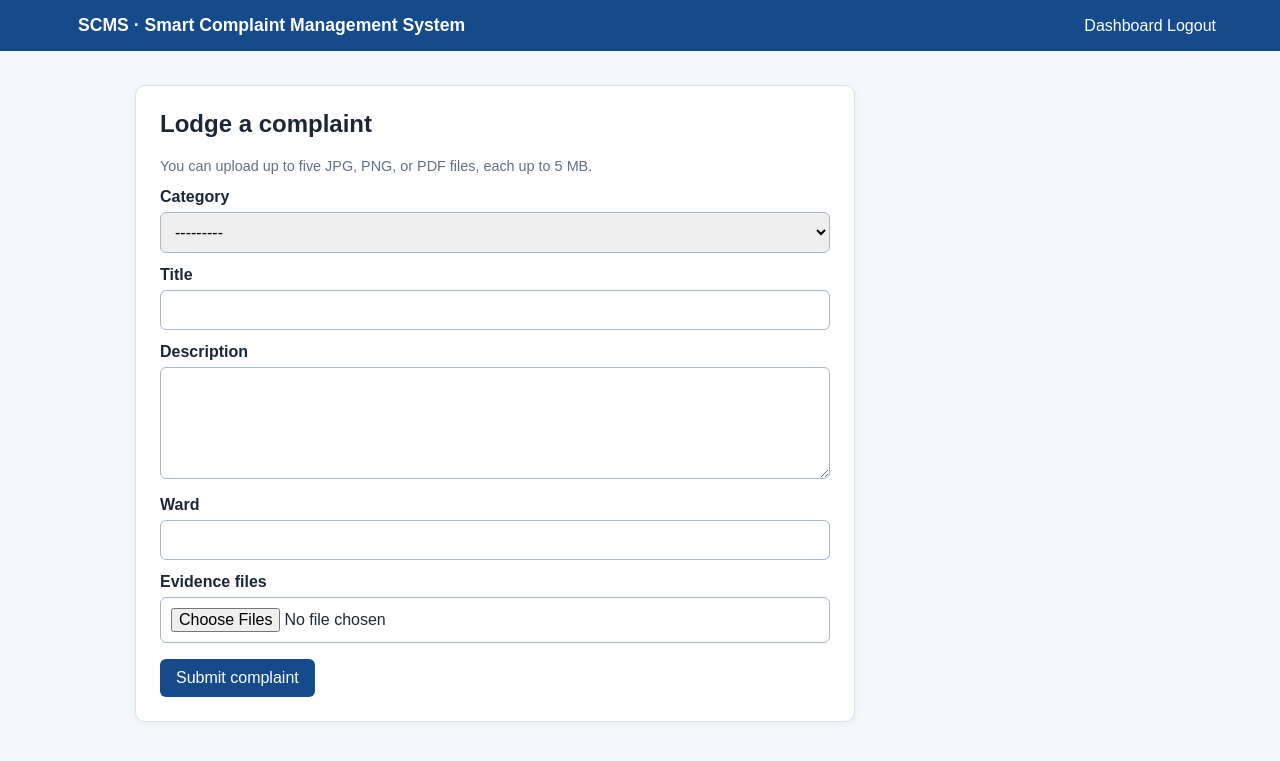
After one commit to Atharva-Singh1/Smart-Complaint-Management-System, a Django app: page /complaints/new/ in a window 1280 px wide. The commit adds this page. Shown: the top 761 px of the page. Run offline with Django 5.2, Linux system fonts and the light colour scheme; the visitor is signed in with stand-in values (Sample User, id 1).

Commit message:
Add complaint lodging, evidence limits, and tracking IDs

```diff
--- /dev/null
+++ b/backend/core/forms.py
@@ -0,0 +1,89 @@
+from accounts.models import User
+from django import forms
+from django.contrib.auth.password_validation import validate_password
+from django.core.exceptions import ValidationError
+
+from .models import Complaint
+
+
+class RegistrationForm(forms.ModelForm):
+    password = forms.CharField(widget=forms.PasswordInput, min_length=8)
+    confirm_password = forms.CharField(widget=forms.PasswordInput, min_length=8)
+
+    class Meta:
+        model = User
+        fields = ["full_name", "email", "phone", "password"]
+
+    def clean(self):
+        cleaned = super().clean()
+        password = cleaned.get("password")
+        if password:
+            try:
+                validate_password(password)
+            except ValidationError as error:
+                self.add_error("password", error)
+        if password != cleaned.get("confirm_password"):
+            self.add_error("confirm_password", "Passwords do not match.")
+        return cleaned
+
+    def save(self, commit=True):
+        return User.objects.create_user(
+            email=self.cleaned_data["email"],
+            phone=self.cleaned_data["phone"],
+            full_name=self.cleaned_data["full_name"],
+            password=self.cleaned_data["password"],
+            role=User.Role.CITIZEN,
+        )
+
+
+class MultipleFileInput(forms.ClearableFileInput):
+    allow_multiple_selected = True
+
+
+class EvidenceField(forms.FileField):
+    def clean(self, data, initial=None):
+        files = data if isinstance(data, (list, tuple)) else [data]
+        return [super(EvidenceField, self).clean(file, initial) for file in files if file]
+
+
+class ComplaintForm(forms.ModelForm):
+    evidence_files = EvidenceField(required=False, widget=MultipleFileInput)
+
+    class Meta:
+        model = Complaint
+        fields = ["category", "title", "description", "ward"]
+        widgets = {"description": forms.Textarea(attrs={"rows": 5})}
+
+    def clean_evidence_files(self):
+        files = self.cleaned_data["evidence_files"]
+        if len(files) > 5:
+            raise forms.ValidationError("You may upload a maximum of five files.")
+        allowed = {"image/jpeg", "image/png", "application/pdf"}
+        for file in files:
+            if file.size > 5 * 1024 * 1024:
+                raise forms.ValidationError(f"{file.name} is larger than 5 MB.")
+            if file.content_type not in allowed:
+                raise forms.ValidationError("Only JPG, PNG, and PDF evidence is allowed.")
+        return files
+
+
+class AssignmentForm(forms.Form):
+    assigned_to = forms.ModelChoiceField(queryset=User.objects.none(), label="Assign to")
+    internal_note = forms.CharField(required=False, widget=forms.Textarea(attrs={"rows": 3}))
+
+    def __init__(self, *args, **kwargs):
+        super().__init__(*args, **kwargs)
+        self.fields["assigned_to"].queryset = User.objects.filter(
+            role__in=[User.Role.STAFF, User.Role.ADMIN]
+        )
+
+
+class StatusForm(forms.Form):
+    status = forms.ChoiceField(
+        choices=[
+            (Complaint.Status.UNDER_REVIEW, "Under Review"),
+            (Complaint.Status.RESOLVED, "Resolved"),
+            (Complaint.Status.REJECTED, "Rejected"),
+        ]
+    )
+    note = forms.CharField(widget=forms.Textarea(attrs={"rows": 3}), required=False)
--- /dev/null
+++ b/backend/core/models.py
@@ -0,0 +1,93 @@
+import secrets
+
+from django.conf import settings
+from django.core.validators import FileExtensionValidator
+from django.db import models, transaction
+from django.utils import timezone
+
+
+class Complaint(models.Model):
+    class Status(models.TextChoices):
+        SUBMITTED = "submitted", "Submitted"
+        ASSIGNED = "assigned", "Assigned"
+        UNDER_REVIEW = "under_review", "Under Review"
+        RESOLVED = "resolved", "Resolved"
+        REJECTED = "rejected", "Rejected"
+
+    class Category(models.TextChoices):
+        ROADS = "roads", "Roads & Footpaths"
+        WATER = "water", "Water Supply"
+        SANITATION = "sanitation", "Sanitation"
+        STREETLIGHT = "streetlight", "Streetlights"
+        OTHER = "other", "Other"
+
+    tracking_id = models.CharField(max_length=24, unique=True, editable=False)
+    citizen = models.ForeignKey(
+        settings.AUTH_USER_MODEL, on_delete=models.CASCADE, related_name="complaints"
+    )
+    category = models.CharField(max_length=20, choices=Category.choices)
+    title = models.CharField(max_length=120)
+    description = models.TextField(max_length=2000)
+    ward = models.CharField(max_length=100)
+    status = models.CharField(max_length=20, choices=Status.choices, default=Status.SUBMITTED)
+    assigned_to = models.ForeignKey(
+        settings.AUTH_USER_MODEL,
+        null=True,
+        blank=True,
+        on_delete=models.SET_NULL,
+        related_name="assigned_complaints",
+    )
+    internal_note = models.TextField(blank=True, max_length=1000)
+    resolution_note = models.TextField(blank=True, max_length=2000)
+    rejection_reason = models.TextField(blank=True, max_length=1000)
+    created_at = models.DateTimeField(auto_now_add=True)
+    updated_at = models.DateTimeField(auto_now=True)
+
+    class Meta:
+        ordering = ["-created_at"]
+
+    @classmethod
+    def create_with_tracking_id(cls, **kwargs):
+        """Create an immutable SCMS-YYYYMM-XXXXX tracking ID from the database ID."""
+        with transaction.atomic():
+            # A temporary value satisfies the unique field until the database assigns its ID.
+            complaint = cls.objects.create(tracking_id=f"PENDING-{secrets.token_hex(8)}", **kwargs)
+            complaint.tracking_id = f"SCMS-{timezone.now():%Y%m}-{complaint.pk:05d}"
+            complaint.save(update_fields=["tracking_id"])
+            AuditLog.objects.create(
+                complaint=complaint,
+                actor=complaint.citizen,
+                previous_status="",
+                new_status=cls.Status.SUBMITTED,
+                note="Complaint submitted",
+            )
+            return complaint
+
+    def change_status(self, *, actor, new_status, note=""):
+        previous = self.status
+        self.status = new_status
+        self.save()
+        AuditLog.objects.create(
+            complaint=self, actor=actor, previous_status=previous, new_status=new_status, note=note
+        )
+
+
+class Evidence(models.Model):
+    complaint = models.ForeignKey(Complaint, on_delete=models.CASCADE, related_name="evidence")
+    file = models.FileField(
+        upload_to="evidence/%Y/%m/",
+        validators=[FileExtensionValidator(["jpg", "jpeg", "png", "pdf"])],
+    )
+    uploaded_at = models.DateTimeField(auto_now_add=True)
+
+
+class AuditLog(models.Model):
+    complaint = models.ForeignKey(Complaint, on_delete=models.CASCADE, related_name="history")
+    actor = models.ForeignKey(settings.AUTH_USER_MODEL, on_delete=models.SET_NULL, null=True)
+    previous_status = models.CharField(max_length=20, blank=True)
+    new_status = models.CharField(max_length=20)
+    note = models.TextField(blank=True, max_length=2000)
+    created_at = models.DateTimeField(auto_now_add=True)
+
+    class Meta:
+        ordering = ["created_at"]
--- a/backend/core/urls.py
+++ b/backend/core/urls.py
@@ -8,4 +8,5 @@ urlpatterns = [
     path("login/", views.sign_in, name="login"),
     path("logout/", views.sign_out, name="logout"),
     path("dashboard/", views.dashboard, name="dashboard"),
+    path("complaints/new/", views.lodge_complaint, name="lodge_complaint"),
 ]
--- a/backend/core/views.py
+++ b/backend/core/views.py
@@ -1,9 +1,14 @@
 from accounts.forms import RegistrationForm
+from accounts.models import User
 from accounts.services import authenticate_credentials
 from django.contrib import messages
 from django.contrib.auth import login, logout
+from django.contrib.auth.decorators import login_required
 from django.shortcuts import redirect, render
 from django.views.decorators.http import require_http_methods
+
+from .forms import ComplaintForm
+from .models import Complaint, Evidence
 
 
 def home(request):
@@ -47,4 +52,34 @@ def sign_out(request):
 def dashboard(request):
     if not request.user.is_authenticated:
         return redirect("login")
-    return render(request, "core/dashboard.html")
+    if request.user.role != User.Role.CITIZEN:
+        return render(request, "core/dashboard.html", {"complaints": []})
+    return render(
+        request,
+        "core/dashboard.html",
+        {"complaints": Complaint.objects.filter(citizen=request.user)},
+    )
+
+
+@login_required
+@require_http_methods(["GET", "POST"])
+def lodge_complaint(request):
+    if request.user.role != User.Role.CITIZEN:
+        messages.error(request, "Only citizen accounts can lodge complaints.")
+        return redirect("dashboard")
+    form = ComplaintForm(request.POST or None, request.FILES or None)
+    if request.method == "POST" and form.is_valid():
+        complaint = Complaint.create_with_tracking_id(
+            citizen=request.user,
+            category=form.cleaned_data["category"],
+            title=form.cleaned_data["title"],
+            description=form.cleaned_data["description"],
+            ward=form.cleaned_data["ward"],
+        )
+        for file in form.cleaned_data["evidence_files"]:
+            Evidence.objects.create(complaint=complaint, file=file)
+        messages.success(
+            request, f"Complaint submitted. Your tracking ID is {complaint.tracking_id}."
+        )
+        return redirect("dashboard")
+    return render(request, "core/lodge.html", {"form": form})
--- a/backend/templates/core/dashboard.html
+++ b/backend/templates/core/dashboard.html
@@ -1,3 +1,3 @@
 {% extends "core/base.html" %}
 {% block title %}SCMS | Dashboard{% endblock %}
-{% block content %}<section class="card"><h1>Welcome, {{ user.full_name }}</h1><p class="lead">Your account is ready. Complaint lodging will be added in the next backend pull request.</p></section>{% endblock %}
+{% block content %}<section class="card"><div style="display:flex;justify-content:space-between;gap:10px;align-items:center"><div><h1>My complaints</h1><p class="lead">Welcome, {{ user.full_name }}.</p></div>{% if user.role == 'citizen' %}<a class="button" href="{% url 'lodge_complaint' %}">Lodge complaint</a>{% endif %}</div>{% if complaints %}<table><thead><tr><th>Tracking ID</th><th>Issue</th><th>Status</th><th>Last updated</th></tr></thead><tbody>{% for complaint in complaints %}<tr><td>{{ complaint.tracking_id }}</td><td>{{ complaint.title }}</td><td><span class="badge">{{ complaint.get_status_display }}</span></td><td>{{ complaint.updated_at|date:"d M Y, H:i" }}</td></tr>{% endfor %}</tbody></table>{% else %}<p>No complaints yet.</p>{% endif %}</section>{% endblock %}
--- /dev/null
+++ b/backend/templates/core/lodge.html
@@ -0,0 +1,3 @@
+{% extends "core/base.html" %}
+{% block title %}SCMS | Lodge complaint{% endblock %}
+{% block content %}<section class="card" style="max-width:720px"><h1>Lodge a complaint</h1><p class="small">You can upload up to five JPG, PNG, or PDF files, each up to 5 MB.</p><form method="post" enctype="multipart/form-data">{% csrf_token %}{% for field in form %}<label>{{ field.label }}</label>{{ field }}{{ field.errors }}{% endfor %}<button>Submit complaint</button></form></section>{% endblock %}
```
Also changed, not shown: backend/core/migrations/0001_initial.py (added), backend/core/migrations/__init__.py (added).
